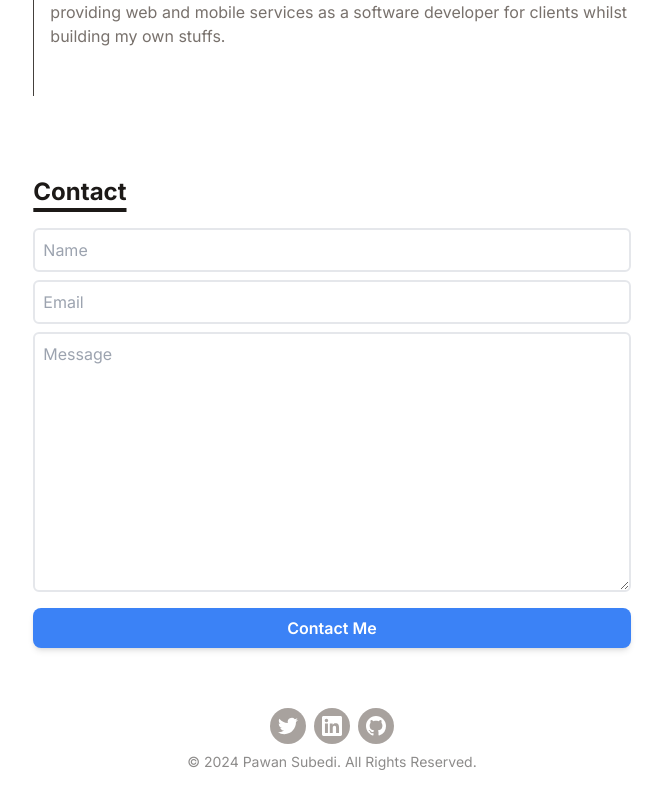
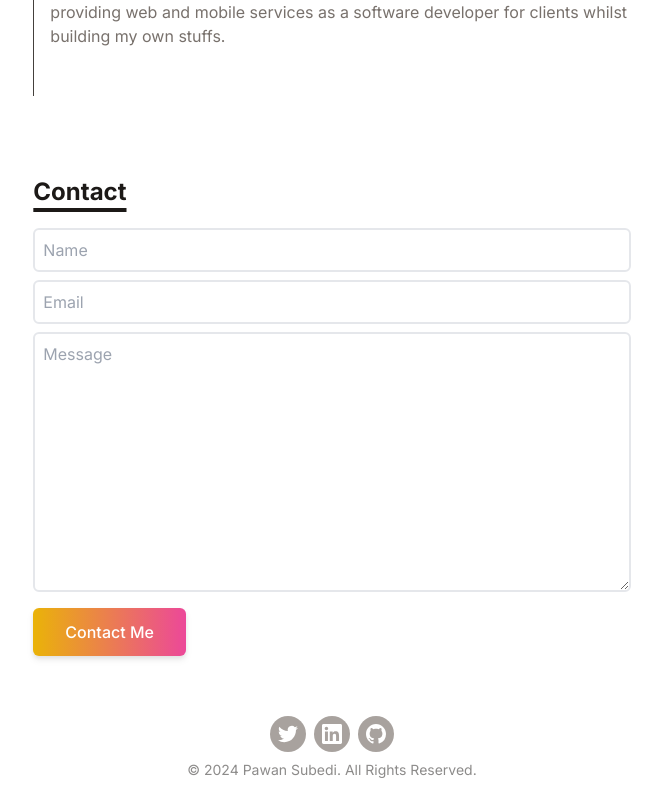
Before and after one commit to Pawansubedi90558/minimal-portfolio, a React (Vite) app: page / in a window 1280 px wide. Shown: the part 1232-2032 px from the top of the page, without its empty margins (308-970 px from the left). Built offline with nearby package versions, Linux system fonts and the light colour scheme.

Commit message:
final commit

```diff
--- a/src/components/Contact.jsx
+++ b/src/components/Contact.jsx
@@ -27,7 +27,7 @@ function Contact(){
                    />
                    <button type="button"
                             // className="text-center inline-block px-8 py-3 w-max text-base font-medium rounded-md text-white bg-gradient from-yellow-500 to-pink-500 drop-shadow-md hover:stroke-white"
-                            className="px-4 py-2 bg-blue-500 text-white font-semibold rounded-lg shadow-md hover:bg-blue-700"
+                            className="text-center inline-block px-8 py-3 w-max text-base font-medium rounded-md text-white bg-gradient-to-r from-yellow-500 to-pink-500 drop-shadow-md hover:stroke-white"
                             >Contact Me</button>
 
                 </form>
--- a/src/components/TimelineItem.jsx
+++ b/src/components/TimelineItem.jsx
@@ -4,7 +4,7 @@ function TimelineItem({year, title, duration, details}){
         <li className="mb-10 ml-4">
             <div className="absolute w-3 h-3 bg-stone-200 rounded-full mt-1.5 -left-1.5 border border-white dark:border-stone-900 dark:bg-stone-700" />
             <p className="flex flex-wrap gap-4 flex-row items-center justify-start text-xs md:text-sm">
-                <span className="inline-block px-2 py-1 font-semibold text-white dark:text-stone-900 bg-stone-900 dark:bg-white rounded-md">
+            <span className="inline-block px-2 py-1 font-semibold text-white dark:text-stone-900 bg-stone-900 dark:bg-white rounded-md">
                     {year}
             </span>
             <h3 className="text-lg font-semibold text-stone-900 dark:text-white">{title}
```
